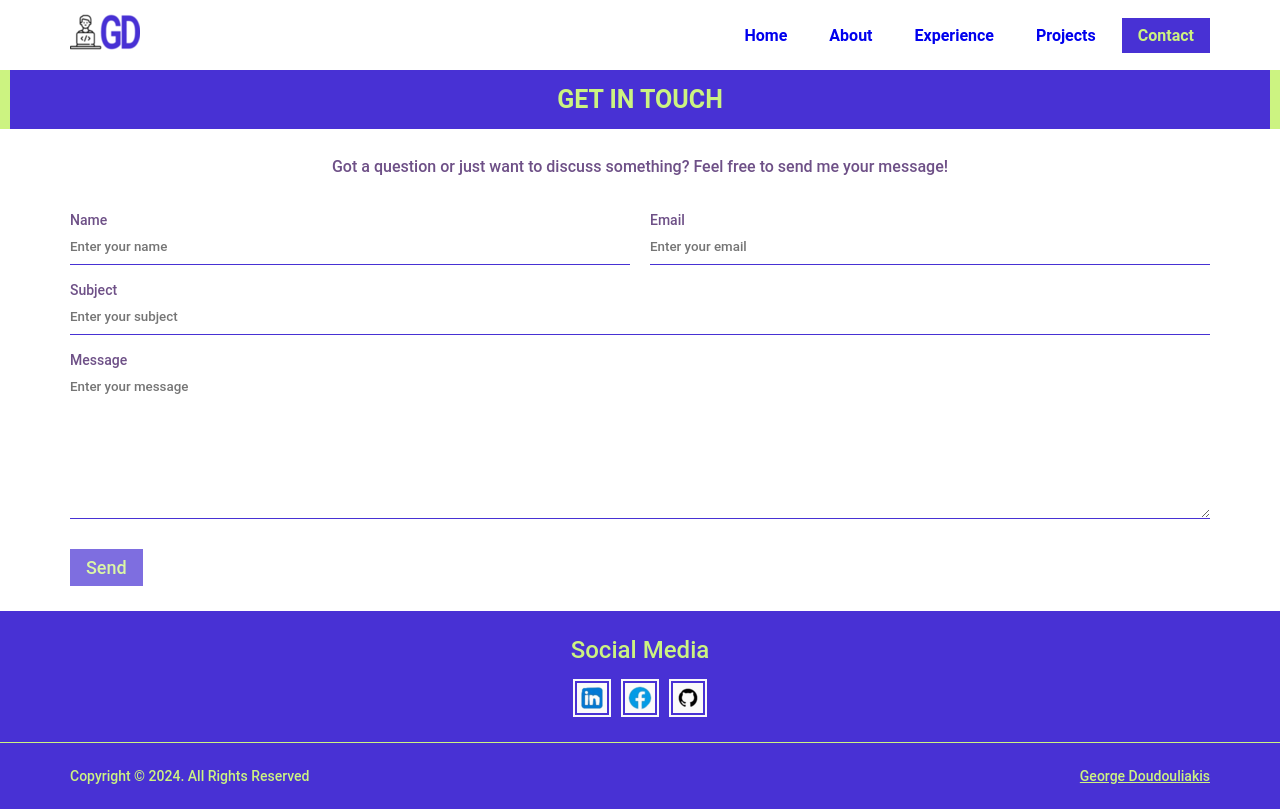
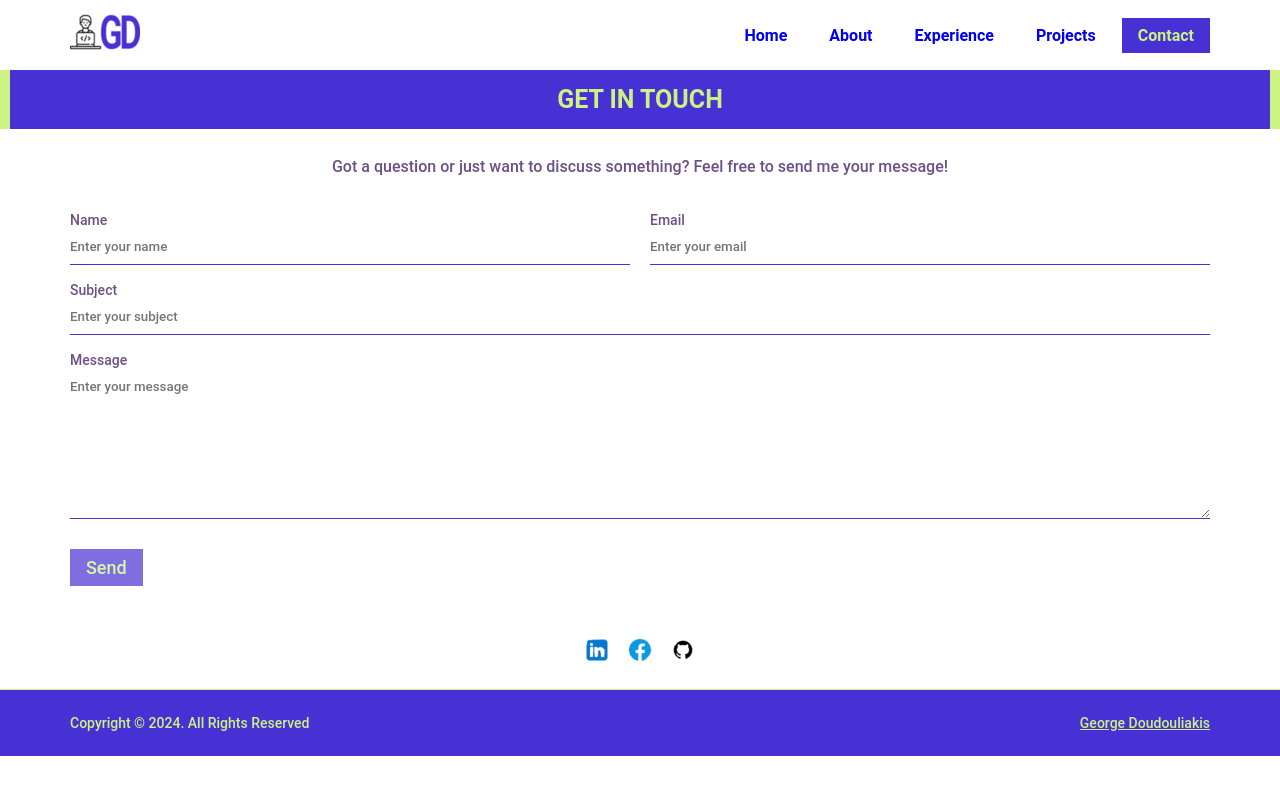
Before and after one commit to GeorgiosDoudouliakis/george-doudouliakis-dev, an Angular app: page /contact in a window 1280 px wide. Built offline with nearby package versions, Linux system fonts and the light colour scheme.

Commit message:
refactor: Change styles on social media block

```diff
--- a/src/app/components/social-media/social-media.component.html
+++ b/src/app/components/social-media/social-media.component.html
@@ -1,6 +1,3 @@
-<section>
-  <h2>Social Media</h2>
-  <div class="social-media-container">
 <a class="img-container" href="https://www.linkedin.com/in/georgios-doudouliakis-b97a5b19a/" target="_blank" rel="noopener">
   <img class="responsive-img" ngSrc="/assets/images/linkedin_logo.png" alt="Linkedin logo" width="28" height="28" [priority]="true" title="LinkedIn">
 </a>
@@ -10,5 +7,3 @@
 <a class="img-container" href="https://github.com/GeorgiosDoudouliakis" target="_blank" rel="noopener">
   <img class="responsive-img" ngSrc="/assets/images/github_logo.png" alt="GitHub logo" width="28" height="28" [priority]="true" title="GitHub">
 </a>
-  </div>
-</section>
--- a/src/app/components/social-media/social-media.component.scss
+++ b/src/app/components/social-media/social-media.component.scss
@@ -1,50 +1,18 @@
 :host {
-  section {
   display: flex;
-    flex-direction: column;
-    align-items: center;
-    background: var(--primary-color);
+  justify-content: center;
   padding: var(--container-padding);
 
-    > h2 {
-      margin-bottom: 15px;
-      color: var(--secondary-color);
-    }
-
-    .social-media-container {
-      display: flex;
-
   > .img-container {
-        position: relative;
-        width: 38px;
-        height: 38px;
-        padding: 5px;
-        background: var(--gray-color);
-
-        &::after {
-          position: absolute;
-          top: 2px;
-          left: 2px;
-          content: "";
-          width: 30px;
-          height: 30px;
-          border: 2px solid var(--primary-color);
-        }
-
-        > img {
-          position: relative;
-          z-index: 1;
-          transition: .4s ease-in-out;
-        }
+    width: 28px;
+    height: 28px;
 
     &:hover > img {
-          transform: rotate(360deg) scale(1.2);
+      transform: scale(1.1);
     }
 
     &:not(:last-of-type) {
-          margin-right: 10px;
+      margin-right: 15px;
     }
   }
 }
-  }
-}
```
Lines whose indentation alone changed are shown as unchanged.
